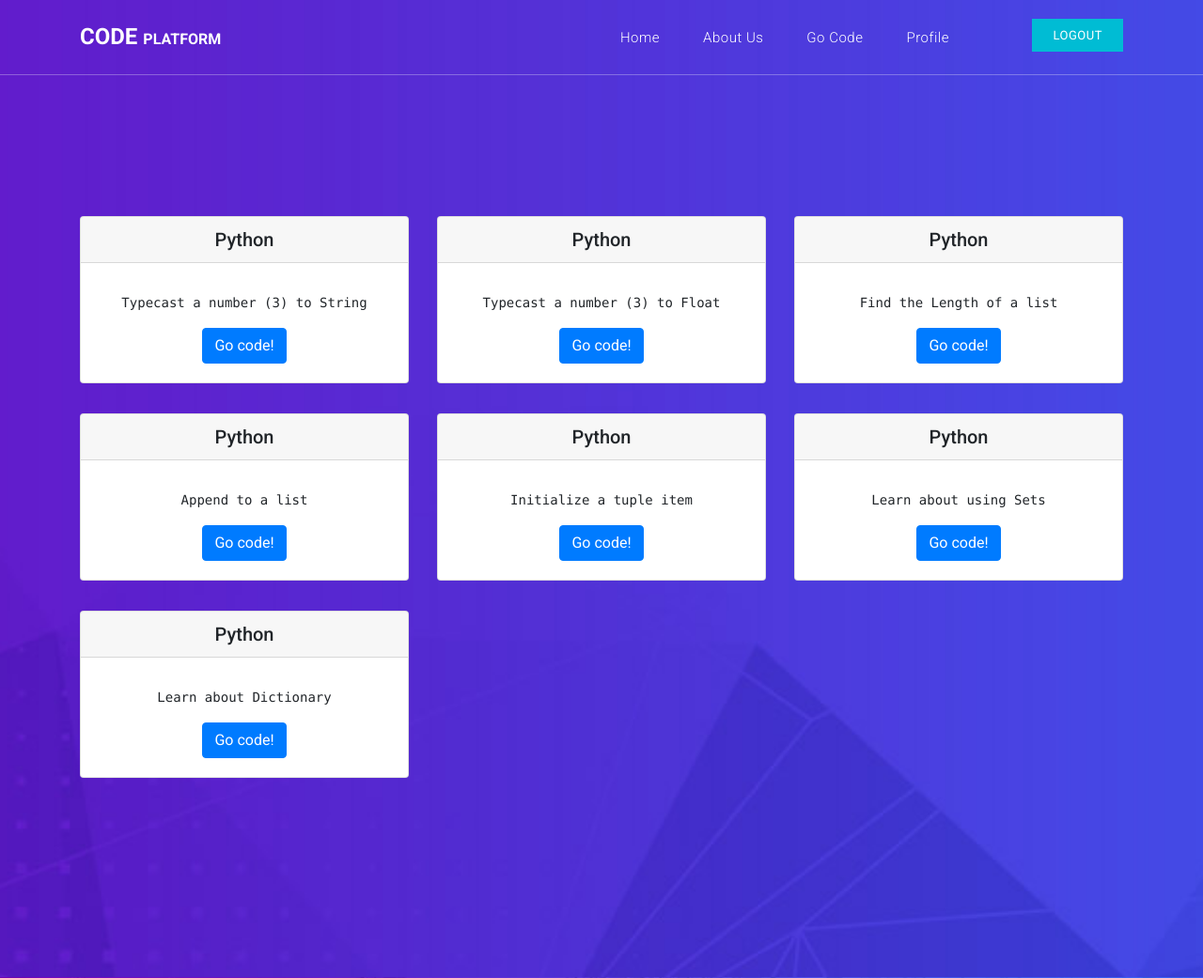
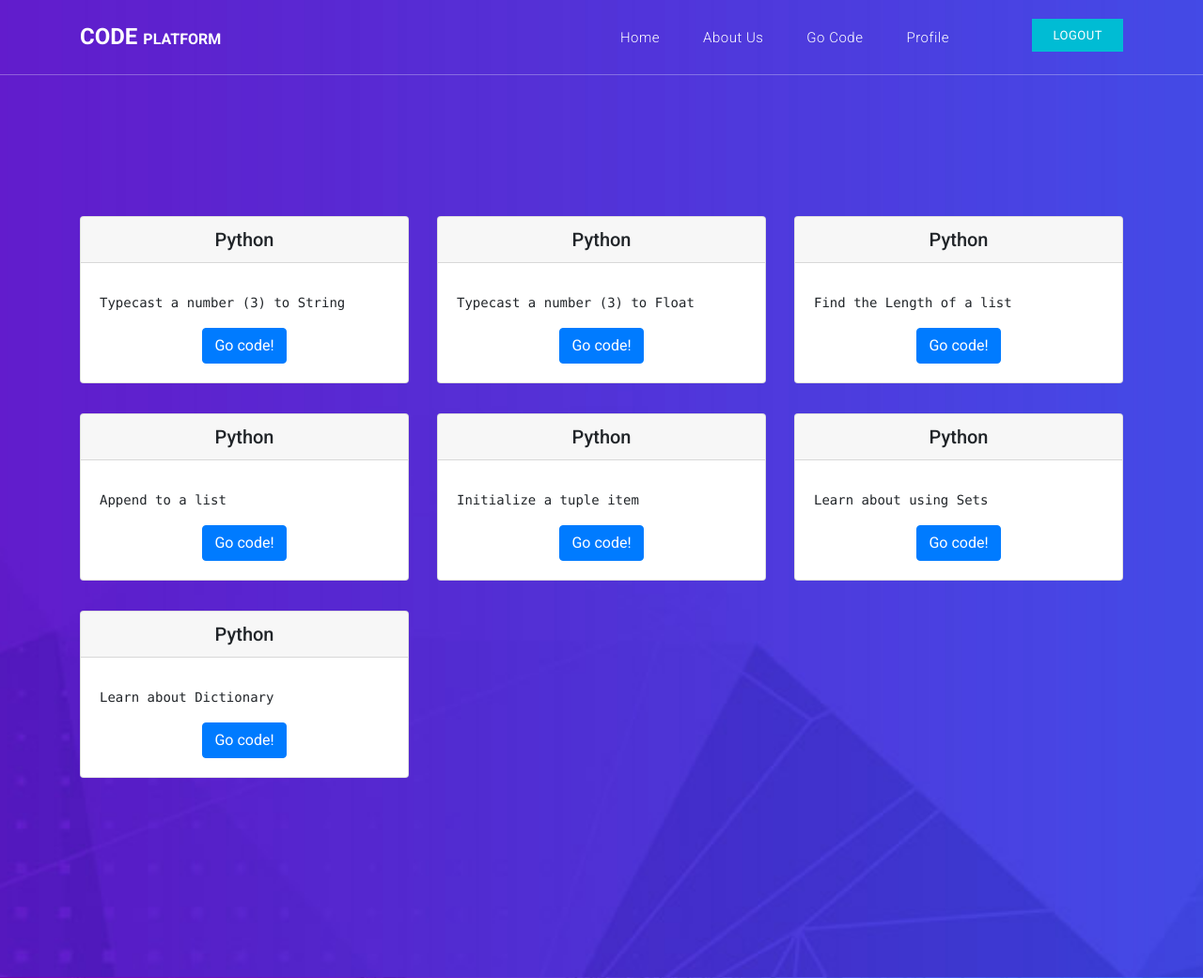
Before and after one commit to alphabetagamer/django_code_predict, a Django app: page /code/ in a window 1280 px wide. Shown: the top 1041 px of the page at 94% size. Run offline with Django 3.2, Linux system fonts and the light colour scheme; a user stored in the database is signed in; data comes from the database, SQL or seed files in the repository; some libraries are stand-ins or nearby versions.

Commit message:
html changes

```diff
--- a/code_pr/templates/code_pr/code.html
+++ b/code_pr/templates/code_pr/code.html
@@ -11,7 +11,7 @@
                 <h5 class="card-header">{{code.lang}}</h5>
                 <div class="card-body">
                   <h5 class="card-title">{{ code.name }}</h5>
-                  <p class="card-text" style='color:black'><pre>{{ code.desc }}</pre></p>
+                  <p class="card-text" style='color:black'><pre style="text-align: left;">{{ code.desc }}</pre></p>
                   <a href="{% url 'problem' id=code.id %}" class="btn btn-primary">Go code!</a>
                 </div>
               </div>
--- a/code_pr/templates/code_pr/problem_page.html
+++ b/code_pr/templates/code_pr/problem_page.html
@@ -7,7 +7,7 @@
         <h2 style="text-decoration: underline;">Problem</h1>
         <h4>{{page.title}}</h2>
         <h2 style="text-decoration: underline;">Description</h2>
-        <h4><pre>{{page.desc}}</pre></h4>
+        <h4><pre style="color: white;">{{page.desc}}</pre></h4>
         <h2 style="text-decoration: underline;">Material</h2>
         <iframe style="height: 20em;width: 30em;" src="{{ page.content }}" title="YouTube video player" frameborder="0" allow="accelerometer; autoplay; clipboard-write; encrypted-media; gyroscope; picture-in-picture" allowfullscreen></iframe>
         <form method="POST" style="text-align: left;color: white;">
```
